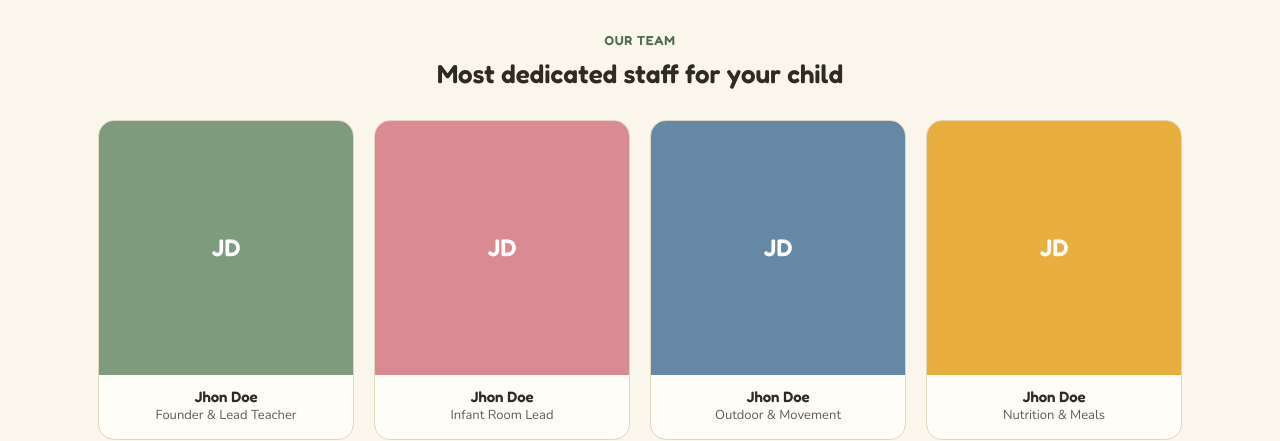
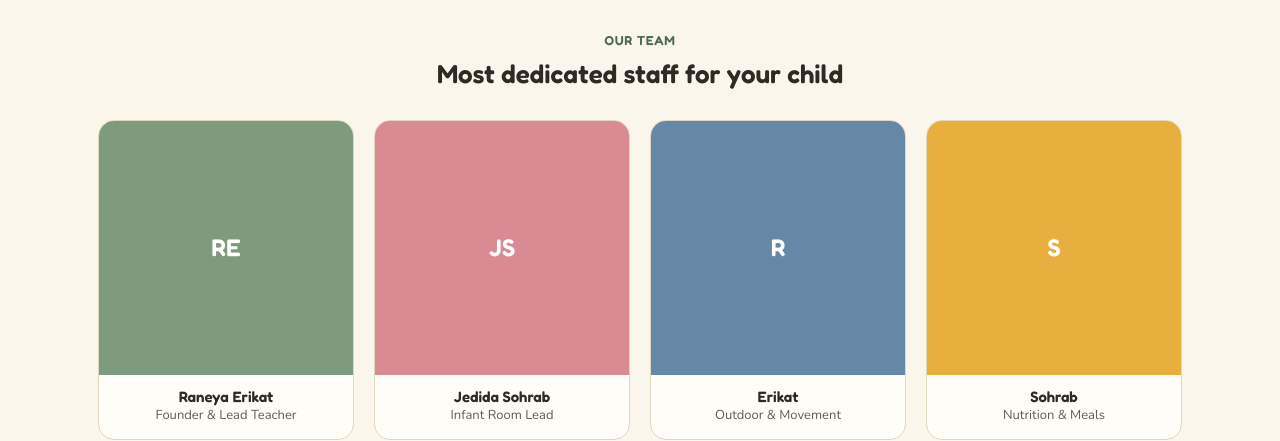
Before and after one commit to FaisalSagheer/littlegardengatenursery, a Next.js app: page / in a window 1280 px wide. Shown: the part 2980-3421 px from the top of the page. Built offline with nearby package versions, Linux system fonts and the light colour scheme.

Commit message:
version-4

```diff
--- a/app/about/page.tsx
+++ b/app/about/page.tsx
@@ -32,10 +32,10 @@ const TIMELINE = [
 ];
 
 const TEAM = [
-  { initials: "JD", name: "Jhon Doe", role: "Founder & Lead Teacher", bg: "bg-sage" },
-  { initials: "JD", name: "Jhon Doe", role: "Infant Room Lead", bg: "bg-rose" },
-  { initials: "JD", name: "Jhon Doe", role: "Outdoor & Movement", bg: "bg-denim" },
-  { initials: "JD", name: "Jhon Doe", role: "Nutrition & Meals", bg: "bg-mustard text-ink" },
+  { initials: "RE", name: "Raneya Erikat", role: "Founder & Lead Teacher", bg: "bg-sage" },
+  { initials: "JS", name: "Jedida Sohrab", role: "Infant Room Lead", bg: "bg-rose" },
+  { initials: "R", name: "Erikat", role: "Outdoor & Movement", bg: "bg-denim" },
+  { initials: "S", name: "Sohrab", role: "Nutrition & Meals", bg: "bg-mustard" },
 ];
 
 const OUTDOOR = [
--- a/app/page.tsx
+++ b/app/page.tsx
@@ -31,10 +31,10 @@ const WHY = [
 ];
 
 const STAFF = [
-  { initials: "JD", name: "Jhon Doe", role: "Founder & Lead Teacher", bg: "bg-sage" },
-  { initials: "JD", name: "Jhon Doe", role: "Infant Room Lead", bg: "bg-rose" },
-  { initials: "JD", name: "Jhon Doe", role: "Outdoor & Movement", bg: "bg-denim" },
-  { initials: "JD", name: "Jhon Doe", role: "Nutrition & Meals", bg: "bg-mustard" },
+  { initials: "RE", name: "Raneya Erikat", role: "Founder & Lead Teacher", bg: "bg-sage" },
+  { initials: "JS", name: "Jedida Sohrab", role: "Infant Room Lead", bg: "bg-rose" },
+  { initials: "R", name: "Erikat", role: "Outdoor & Movement", bg: "bg-denim" },
+  { initials: "S", name: "Sohrab", role: "Nutrition & Meals", bg: "bg-mustard" },
 ];
 
 const NEWS = [
```
Also changed, not shown: 1 other file (tests, documents, lock files or other folders).
